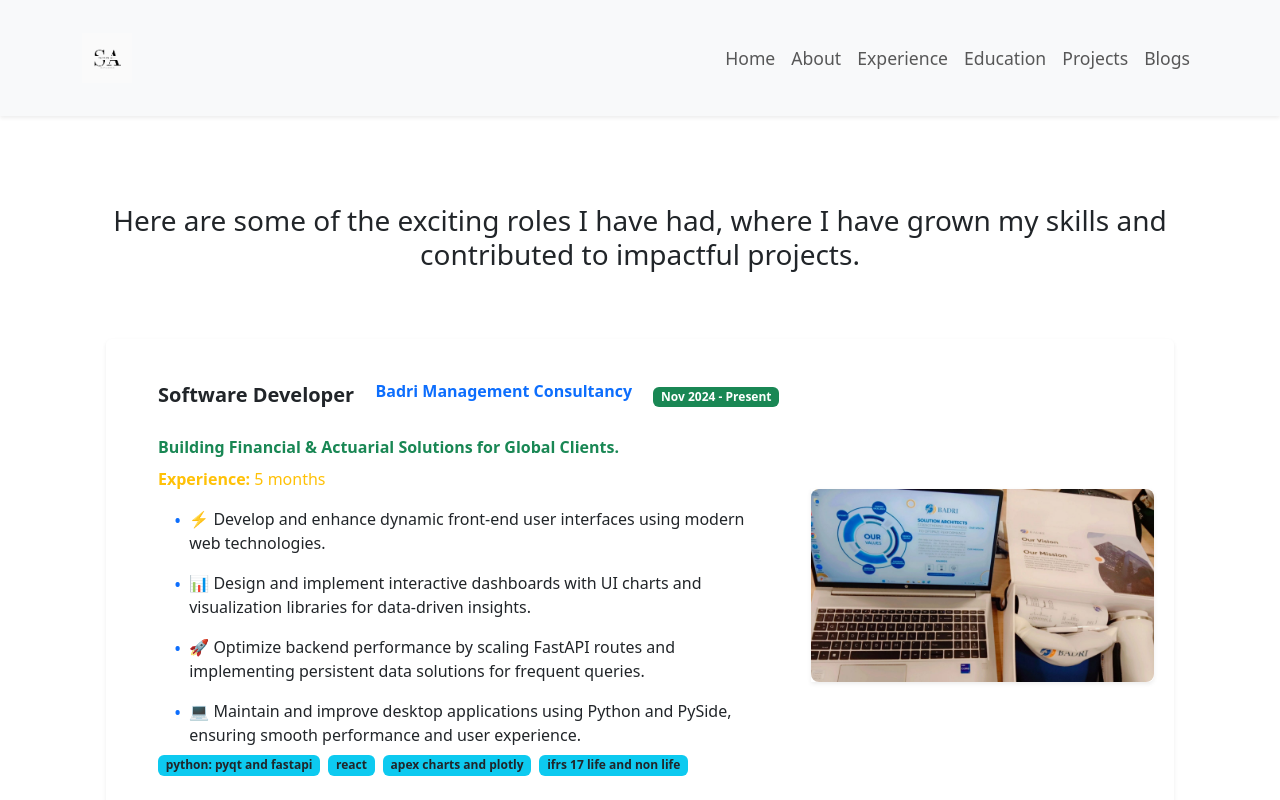
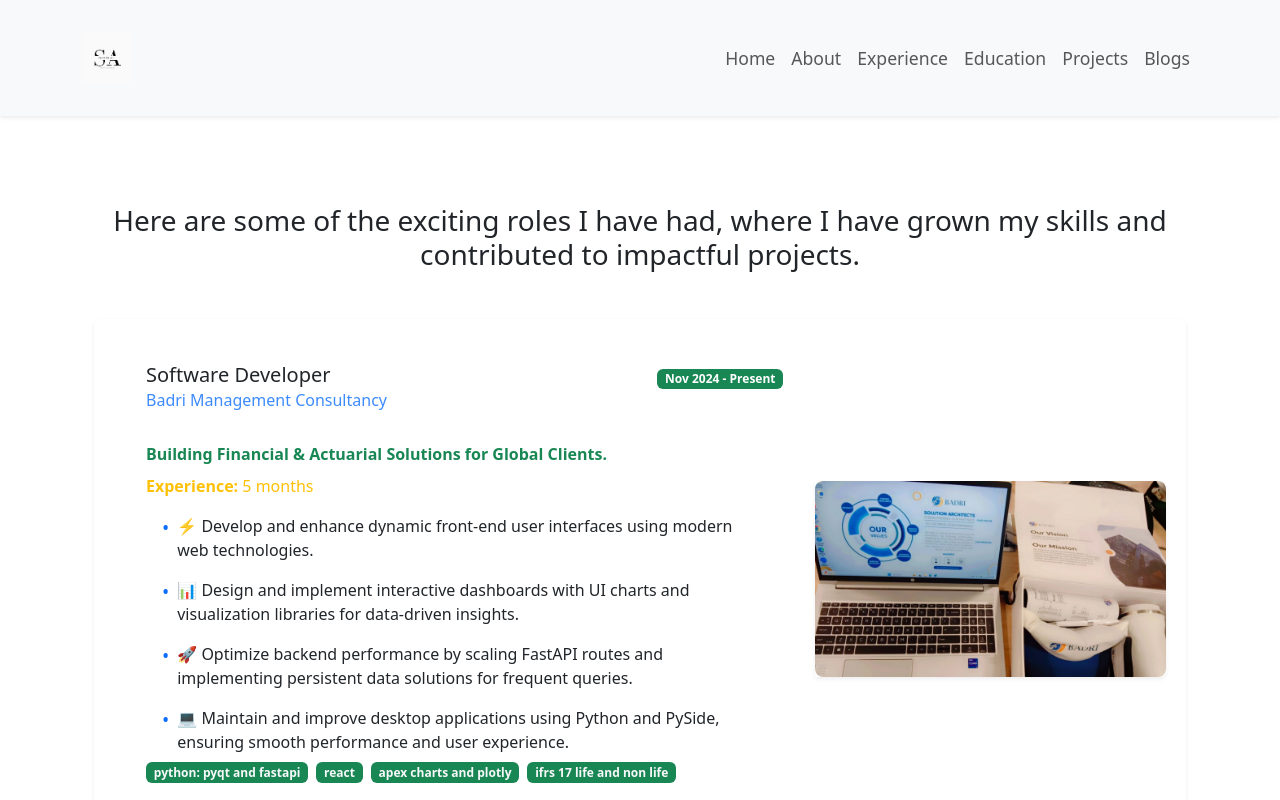
Before and after one commit to SajjadAli54/sajjadali, a Next.js app: page /experience in a window 1280 px wide. Built offline with nearby package versions, Linux system fonts and the light colour scheme.

Commit message:
Updated job card template

```diff
--- a/app/components/ExperienceCard.tsx
+++ b/app/components/ExperienceCard.tsx
@@ -5,7 +5,6 @@ import Card from "react-bootstrap/Card";
 import ListGroup from "react-bootstrap/ListGroup";
 import Row from "react-bootstrap/Row";
 import Col from "react-bootstrap/Col";
-import Container from "react-bootstrap/Container";
 import Badge from "react-bootstrap/Badge";
 import Image from "react-bootstrap/Image";
 
@@ -41,29 +40,27 @@ function ExperienceCard({
   const experience = isJob ? calculateExperience(startDate, endDate!) : null;
 
   return (
-    <Container className="mb-4">
-      <Card className="bg-white shadow-sm border-0">
+    // Width of the card: half the screen
+    <Card className="bg-white shadow-sm border-0 mb-4">
       <Row className="g-0">
         <Col md={8} className="p-3">
           <Card.Header className="bg-transparent border-0">
             <div className="d-flex justify-content-between align-items-center">
-                <Card.Title className="text-dark fw-bold mb-1">
-                  {title}
-                </Card.Title>
-                <Card.Subtitle className="mb-2">
+              <Card.Title className="text-dark mb-2">{title}</Card.Title>
+              <Badge className="bg-success">{`${startDate} - ${
+                endDate || "Present"
+              }`}</Badge>
+            </div>
+            <Card.Subtitle className="mb-2 text-muted text-start">
               <Link
                 href={institutionOrCompanyUrl}
                 target="_blank"
                 rel="noopener noreferrer"
-                    className="text-decoration-none text-primary fw-bold"
+                className="text-decoration-none text-primary"
               >
                 {institutionOrCompany}
               </Link>
             </Card.Subtitle>
-                <Badge className="bg-success">{`${startDate} - ${
-                  endDate || "Present"
-                }`}</Badge>
-              </div>
           </Card.Header>
 
           <Card.Body className="bg-transparent">
@@ -76,7 +73,6 @@ function ExperienceCard({
               </Card.Text>
             )}
 
-              {achievementsOrDuties.length > 0 && (
             <ListGroup variant="flush" className="text-dark">
               {achievementsOrDuties.map((item, index) => (
                 <ListGroup.Item
@@ -93,7 +89,6 @@ function ExperienceCard({
                 </ListGroup.Item>
               ))}
             </ListGroup>
-              )}
 
             {tags.length > 0 && <Tags tags={tags} />}
           </Card.Body>
@@ -117,7 +112,6 @@ function ExperienceCard({
         )}
       </Row>
     </Card>
-    </Container>
   );
 }
 
--- a/app/components/Tags.tsx
+++ b/app/components/Tags.tsx
@@ -17,10 +17,10 @@ const Tags: React.FC<Props> = ({
   const isMobile = useMediaQuery();
   const getColor = (index: number) => {
     if (status && status[index]) {
-      return "bg-warning";
+      return "bg-warning text-dark";
     }
 
-    return className ? className : "bg-info";
+    return className ? className : "bg-success";
   };
   return (
     <div
@@ -29,7 +29,7 @@ const Tags: React.FC<Props> = ({
       {tags?.map((tag, index) => (
         <Badge
           key={index}
-          className={` ${getColor(index)} text-dark me-2 mb-1`}
+          className={`text-light cursor-pointer ${getColor(index)} me-2 mb-1`}
           onClick={() => onClick?.(tag)}
         >
           {tag.toLowerCase()}
```
Lines whose indentation alone changed are shown as unchanged.
